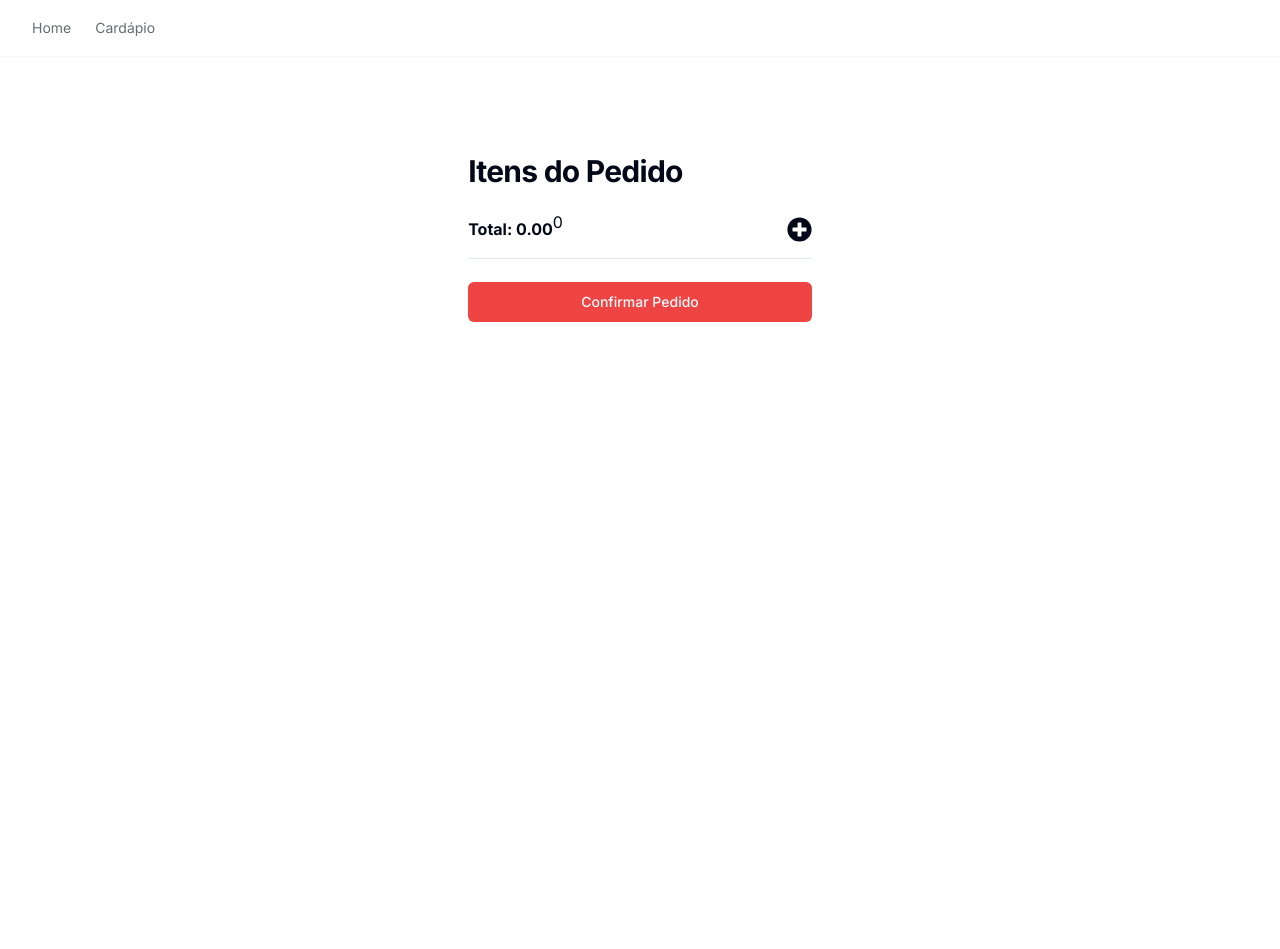
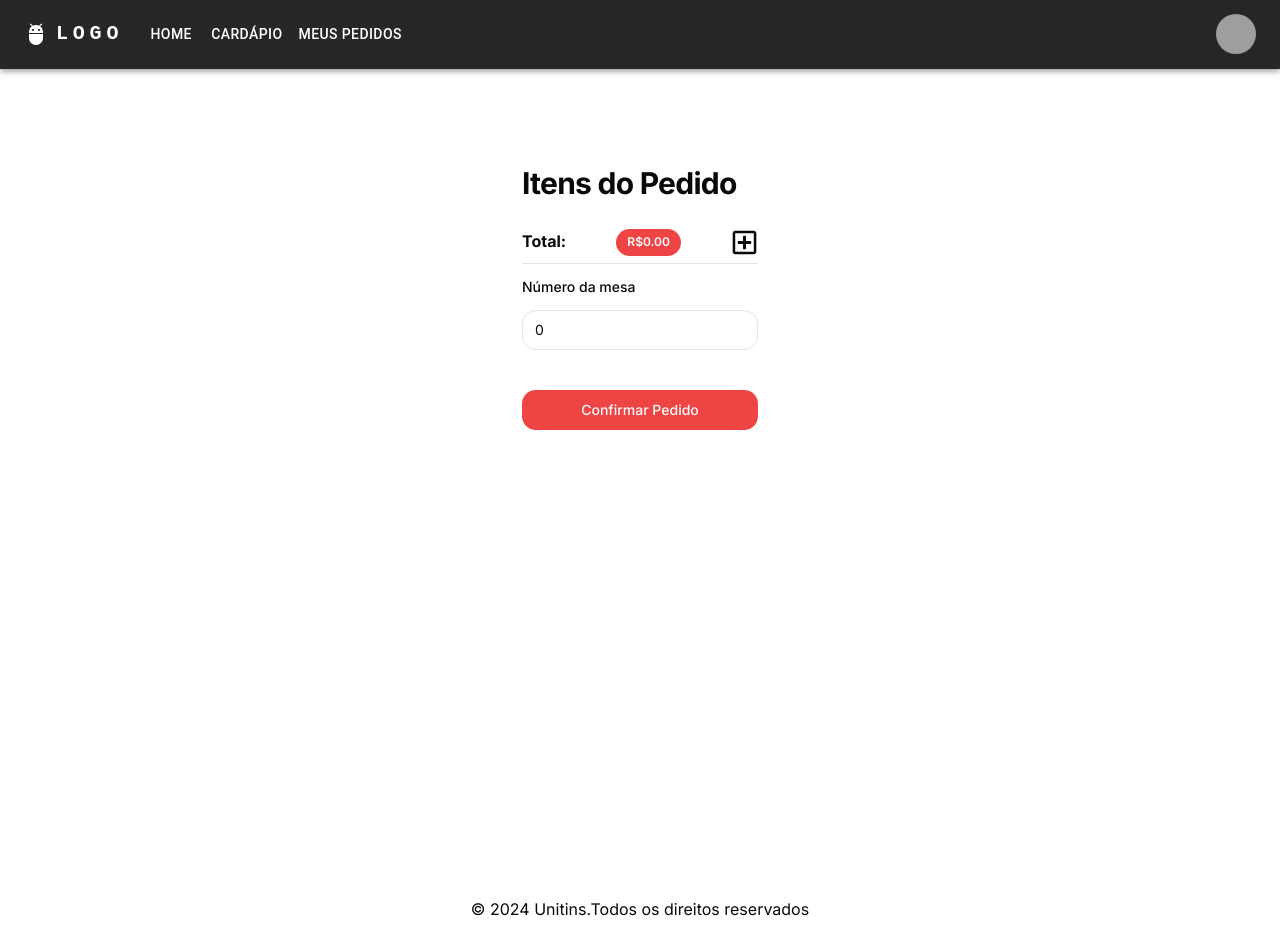
Before and after one commit to LucasJoseds/TP-III-front_end, a Next.js app: page /pedido/pedido-form in a window 1280 px wide. Before the commit the page ends 857 px from the top, so only its background shows below. Built offline with nearby package versions, Linux system fonts and the light colour scheme; grey boxes are pictures that could not be loaded.

Commit message:
Adicionando Header e finalizando página de pedido

```diff
--- a/package.json
+++ b/package.json
@@ -13,6 +13,7 @@
     "@emotion/styled": "^11.11.5",
     "@mui/icons-material": "^5.15.19",
     "@mui/material": "^5.15.19",
+    "@nextui-org/react": "^2.4.1",
     "@radix-ui/react-avatar": "^1.0.4",
     "@radix-ui/react-label": "^2.0.2",
     "@radix-ui/react-slot": "^1.0.2",
--- a/src/app/cardapio/cardapio-list/page.tsx
+++ b/src/app/cardapio/cardapio-list/page.tsx
@@ -8,6 +8,7 @@ import { Avatar, AvatarFallback, AvatarImage } from "@/components/ui/avatar";
 import { useRouter } from "next/navigation";
 import { useState, useEffect } from "react";
 import { ItemCardapio } from "@/app/pedido/pedido-form/page";
+import { Badge } from "@/components/ui/badge";
 
 
 async function fetchCardapio(): Promise<Cardapio[]> {
@@ -54,7 +55,7 @@ export default function CardapioList() {
             const itemAdd: ItemCardapio = {
                 cardapio: cardapioN,
                 quantidade: 1,
-                cardapioId:cardapioID,
+                cardapioId: cardapioID,
             };
             currentOrder.push(itemAdd);
         }
@@ -67,9 +68,9 @@ export default function CardapioList() {
 
     return (
         <div className="">
-            <h1 className="scroll-m-20 text-4xl font-extrabold tracking-tight lg:text-5xl mb-10"> Cardápio</h1>
+            <h1 className="scroll-m-20 text-4xl font-extrabold tracking-tight lg:text-5xl mb-10"> Cardápio do dia</h1>
 
-            <div className="grid grid-cols-4 gap-8">
+            <div className="grid grid-cols-4 gap-12">
                 {cardapios.map(c => (
                     <Card key={c.id}>
                         <CardHeader className="flex-row gap-4 intems-center">
@@ -81,9 +82,17 @@ export default function CardapioList() {
                             </Avatar>
                             <CardTitle>{c.nome}</CardTitle>
                         </CardHeader>
-                        <CardContent>{c.descricao}</CardContent>
-                        <CardFooter className="flex justify-between"><p>R$: {c.preco},00</p>
-                            <Button variant={"destructive"} onClick={() => handleOrder(c.id)} > Adicionar ao pedido</Button>
+                        <CardContent>
+                            <CardDescription>{c.descricao}
+                            </CardDescription>
+                        </CardContent>
+                        <CardContent>
+                            <Badge className="btn-preco">R$:{c.preco},00</Badge>
+                        </CardContent>
+                        <CardFooter>
+                            <div className="grid w-full items-center gap-4">
+                                <Button variant={"destructive"} onClick={() => handleOrder(c.id)} > Adicionar ao pedido</Button>
+                            </div>
                         </CardFooter>
                     </Card>
                 ))}
--- a/src/app/globals.css
+++ b/src/app/globals.css
@@ -2,69 +2,54 @@
   @tailwind components;
   @tailwind utilities;
 
+
 @layer base {
   :root {
     --background: 0 0% 100%;
-      --foreground: 222.2 84% 4.9%;
-
+    --foreground: 240 10% 3.9%;
     --card: 0 0% 100%;
-      --card-foreground: 222.2 84% 4.9%;
-
+    --card-foreground: 240 10% 3.9%;
     --popover: 0 0% 100%;
-      --popover-foreground: 222.2 84% 4.9%;
-
-      --primary: 222.2 47.4% 11.2%;
-      --primary-foreground: 210 40% 98%;
-
-      --secondary: 210 40% 96.1%;
-      --secondary-foreground: 222.2 47.4% 11.2%;
-
-      --muted: 210 40% 96.1%;
-      --muted-foreground: 215.4 16.3% 46.9%;
-
-      --accent: 210 40% 96.1%;
-      --accent-foreground: 222.2 47.4% 11.2%;
-
+    --popover-foreground: 240 10% 3.9%;
+    --primary: 142.1 76.2% 36.3%;
+    --primary-foreground: 355.7 100% 97.3%;
+    --secondary: 240 4.8% 95.9%;
+    --secondary-foreground: 240 5.9% 10%;
+    --muted: 240 4.8% 95.9%;
+    --muted-foreground: 240 3.8% 46.1%;
+    --accent: 240 4.8% 95.9%;
+    --accent-foreground: 240 5.9% 10%;
     --destructive: 0 84.2% 60.2%;
-      --destructive-foreground: 210 40% 98%;
-
-      --border: 214.3 31.8% 91.4%;
-      --input: 214.3 31.8% 91.4%;
-      --ring: 222.2 84% 4.9%;
-
-      --radius: 0.5rem;
+    --destructive-foreground: 0 0% 98%;
+    --border: 240 5.9% 90%;
+    --input: 240 5.9% 90%;
+    --ring: 142.1 76.2% 36.3%;
+    --radius: 1rem;
   }
 
   .dark {
-      --background: 222.2 84% 4.9%;
-      --foreground: 210 40% 98%;
-
-      --card: 222.2 84% 4.9%;
-      --card-foreground: 210 40% 98%;
-
-      --popover: 222.2 84% 4.9%;
-      --popover-foreground: 210 40% 98%;
-
-      --primary: 210 40% 98%;
-      --primary-foreground: 222.2 47.4% 11.2%;
-
-      --secondary: 217.2 32.6% 17.5%;
-      --secondary-foreground: 210 40% 98%;
-
-      --muted: 217.2 32.6% 17.5%;
-      --muted-foreground: 215 20.2% 65.1%;
-
-      --accent: 217.2 32.6% 17.5%;
-      --accent-foreground: 210 40% 98%;
-
+    --background: 20 14.3% 4.1%;
+    --foreground: 0 0% 95%;
+    --card: 24 9.8% 10%;
+    --card-foreground: 0 0% 95%;
+    --popover: 0 0% 9%;
+    --popover-foreground: 0 0% 95%;
+    --primary: 142.1 70.6% 45.3%;
+    --primary-foreground: 144.9 80.4% 10%;
+    --secondary: 240 3.7% 15.9%;
+    --secondary-foreground: 0 0% 98%;
+    --muted: 0 0% 15%;
+    --muted-foreground: 240 5% 64.9%;
+    --accent: 12 6.5% 15.1%;
+    --accent-foreground: 0 0% 98%;
     --destructive: 0 62.8% 30.6%;
-      --destructive-foreground: 210 40% 98%;
-
-      --border: 217.2 32.6% 17.5%;
-      --input: 217.2 32.6% 17.5%;
-      --ring: 212.7 26.8% 83.9%;
+    --destructive-foreground: 0 85.7% 97.3%;
+    --border: 240 3.7% 15.9%;
+    --input: 240 3.7% 15.9%;
+    --ring: 142.4 71.8% 29.2%;
   }
 }
+
 
   @layer base {
     * {
--- a/src/app/layout.tsx
+++ b/src/app/layout.tsx
@@ -2,11 +2,15 @@ import type { Metadata } from "next";
 import { Inter } from "next/font/google";
 import "./globals.css";
 import Header from "@/components/Header";
+import App from "next/app";
+import AppBar from "@/components/AppBar";
+import Footer from "@/components/Footer";
+
 
 const inter = Inter({ subsets: ["latin"] });
 
 export const metadata: Metadata = {
-  title: "Create Next App",
+  title: "Restaurante",
   description: "Generated by create next app",
 };
 
@@ -20,11 +24,12 @@ export default function RootLayout({
     <html lang="en">
 
       <body className={inter.className}>
-        <Header/>
-
+        <AppBar/>
         <div className="flex min-h-screen flex-col items-center justify-between p-24">
           {children}
         </div>
+
+        <Footer/>
       </body>
 
     </html>
--- a/src/app/pedido/pedido-form/page.tsx
+++ b/src/app/pedido/pedido-form/page.tsx
@@ -7,8 +7,12 @@ import Link from "next/link";
 import { Button, buttonVariants } from "@/components/ui/button";
 import { Card, CardContent, CardDescription, CardFooter, CardHeader, CardTitle } from "@/components/ui/card";
 import { Badge } from "@/components/ui/badge";
-import { FaPlusCircle } from "react-icons/fa";
 import { Pedido } from "@/app/interface/Pedido";
+import { FaRegTrashAlt } from "react-icons/fa";
+import { Input } from "@/components/ui/input";
+import { FaRegPlusSquare } from "react-icons/fa";
+import { FaPlus, FaMinus } from "react-icons/fa";
+import { Label } from "@/components/ui/label";
 
 
 
@@ -26,7 +30,7 @@ export default function PedidoForm() {
     const [items, setItems] = useState<ItemCardapio[]>([]);
     const [total, setTotal] = useState(0);
     const [numeroMesa, setNumeroMesa] = useState(0);
-    const clienteId=3;
+    const clienteId = 2;
 
     useEffect(() => {
         const currentOrder = JSON.parse(localStorage.getItem("pedido") || "[]");
@@ -43,6 +47,30 @@ export default function PedidoForm() {
         setTotal(total);
     }
 
+    const handleDecrement = (itemId: number) => {
+        const updatedItems = items.map(item => {
+            if (item.cardapio.id === itemId && item.quantidade > 1) {
+                return { ...item, quantidade: item.quantidade - 1 };
+            }
+            return item;
+        }).filter(item => item.quantidade > 0);
+        setItems(updatedItems);
+        localStorage.setItem("pedido", JSON.stringify(updatedItems));
+        calculateTotal(updatedItems);
+    };
+
+    const handleIncrement = (itemId: number) => {
+        const updatedItems = items.map(item => {
+            if (item.cardapio.id === itemId) {
+                return { ...item, quantidade: item.quantidade + 1 };
+            }
+            return item;
+        });
+        setItems(updatedItems);
+        localStorage.setItem("pedido", JSON.stringify(updatedItems));
+        calculateTotal(updatedItems);
+    };
+
     const handleSubmit = async () => {
         const currentOrder = JSON.parse(localStorage.getItem("pedido") || "[]") as ItemCardapio[];
 
@@ -52,7 +80,7 @@ export default function PedidoForm() {
             itens: currentOrder.map((item) => ({
                 quantidade: item.quantidade,
                 valor: item.cardapio.preco * item.quantidade,
-                cardapioId:item.cardapio.id
+                cardapioId: item.cardapio.id
 
             })),
             numeroMesa: numeroMesa
@@ -78,6 +106,13 @@ export default function PedidoForm() {
         }
     };
 
+    const handleDelete = (itemId: number) => {
+        const updatedItems = items.filter(item => item.cardapio.id !== itemId);
+        setItems(updatedItems);
+        localStorage.setItem("pedido", JSON.stringify(updatedItems));
+        calculateTotal(updatedItems);
+    };
+
 
     return (
         <div>
@@ -86,35 +121,48 @@ export default function PedidoForm() {
             <div className="row gap-8 mt-3">
                 {items.map(item => (
                     <Card className="mt-3" key={item.cardapio.id}>
-                            <CardHeader className="flex-row gap-4 items-center">
+                        <CardHeader className="flex-row gap-4 items-center flex justify-between">
                             <CardTitle>{item.cardapio.nome}</CardTitle>
+                            <FaRegTrashAlt onClick={() => handleDelete(item.cardapio.id)} className="cursor-pointer" />
                         </CardHeader>
                         <CardContent>
                             <CardDescription className="flex-row gap-4 items-centers">{item.cardapio.descricao}</CardDescription>
                         </CardContent>
                         <CardFooter className="flex justify-between">
                             <p className="font-bold">R$ {item.cardapio.preco},00</p>
+                            <div className="flex items-center gap-2">
+                                <FaMinus onClick={() => handleDecrement(item.cardapio.id)} className="cursor-pointer" size={10} />
                                 <Badge variant={"destructive"}>{item.quantidade}</Badge>
+                                <FaPlus onClick={() => handleIncrement(item.cardapio.id)} className="cursor-pointer" size={10} />
+                            </div>
                         </CardFooter>
                     </Card>
+
                 ))}
+
             </div>
+
             <div className="flex justify-between">
-                    <h2 className="mt-4 font-bold">Total: {total.toFixed(2)}</h2>
-                    <input type="number" value={numeroMesa} onChange={e => setNumeroMesa(parseInt(e.target.value))} placeholder="Número da Mesa" />
+                <h4 className="mt-4 font-bold ">Total:</h4>
+                <Badge className="items-center mt-4" variant={"destructive"}>
+                        R${total.toFixed(2)}
+                    </Badge>
                 <Link className="mt-4" href={"/cardapio/cardapio-list"}>
-                        <FaPlusCircle size={25} />
+                    <FaRegPlusSquare size={27} />
                 </Link>
 
             </div>
             <div className="relative">
-                    <div className="absolute inset-0 flex items-center mt-4">
+                <div className="absolute inset-0 flex items-center mt-2">
                     <span className="w-full border-t"></span>
                 </div>
             </div>
+            <div className="grid w-full items-center gap-4 mt-6">
+                <Label htmlFor="preco">Número da mesa</Label>
+                <Input type="number" value={numeroMesa} onChange={e => setNumeroMesa(parseInt(e.target.value))} placeholder="Número da Mesa" />
+            </div>
 
             <div className="grid w-full items-center gap-4">
-
                 <Button className="mt-10" variant={"destructive"} onClick={handleSubmit}>Confirmar Pedido</Button>
             </div>
 
--- /dev/null
+++ b/src/components/AppBar.tsx
@@ -0,0 +1,193 @@
+"use client";
+
+import * as React from 'react';
+import AppBar from '@mui/material/AppBar';
+import Box from '@mui/material/Box';
+import Toolbar from '@mui/material/Toolbar';
+import IconButton from '@mui/material/IconButton';
+import Typography from '@mui/material/Typography';
+import Menu from '@mui/material/Menu';
+import MenuIcon from '@mui/icons-material/Menu';
+import Container from '@mui/material/Container';
+import Avatar from '@mui/material/Avatar';
+import Button from '@mui/material/Button';
+import Tooltip from '@mui/material/Tooltip';
+import MenuItem from '@mui/material/MenuItem';
+import AdbIcon from '@mui/icons-material/Adb';
+import { ThemeProvider, createTheme } from '@mui/material/styles';
+import { useRouter } from 'next/navigation';
+
+const pages = ['Home', 'Cardápio', 'Meus pedidos'];
+const settings = ['Profile', 'Account', 'Dashboard', 'Logout'];
+
+function ResponsiveAppBar() {
+  const router = useRouter();
+  const [anchorElNav, setAnchorElNav] = React.useState<null | HTMLElement>(null);
+  const [anchorElUser, setAnchorElUser] = React.useState<null | HTMLElement>(null);
+
+  const handleOpenNavMenu = (event: React.MouseEvent<HTMLElement>) => {
+    setAnchorElNav(event.currentTarget);
+  };
+  const handleOpenUserMenu = (event: React.MouseEvent<HTMLElement>) => {
+    setAnchorElUser(event.currentTarget);
+  };
+
+  const handleCloseNavMenu = () => {
+    setAnchorElNav(null);
+  };
+
+  const handleCloseUserMenu = () => {
+    setAnchorElUser(null);
+  };
+
+  const handlePageClick = (page: string) => {
+    handleCloseNavMenu();
+    if (page === 'Home') {
+      router.push('/');
+    }
+
+    if (page === 'Cardápio') {
+        router.push('/cardapio/cardapio-list');
+      }
+
+      if (page === 'Meus pedidos') {
+        router.push('/cardapio/cardapio-list');
+      }
+  };
+
+  const darkTheme = createTheme({
+    palette: {
+      mode: 'dark',
+      primary: {
+        main: '#1976d2',
+      },
+    },
+  });
+
+  return (
+    <ThemeProvider theme={darkTheme}>
+    <AppBar position="static">
+      <Container maxWidth="xl">
+        <Toolbar disableGutters>
+          <AdbIcon sx={{ display: { xs: 'none', md: 'flex' }, mr: 1 }} />
+          <Typography
+            variant="h6"
+            noWrap
+            component="a"
+            href="#app-bar-with-responsive-menu"
+            sx={{
+              mr: 2,
+              display: { xs: 'none', md: 'flex' },
+              fontFamily: 'monospace',
+              fontWeight: 700,
+              letterSpacing: '.3rem',
+              color: 'inherit',
+              textDecoration: 'none',
+            }}
+          >
+            LOGO
+          </Typography>
+
+          <Box sx={{ flexGrow: 1, display: { xs: 'flex', md: 'none' } }}>
+            <IconButton
+              size="large"
+              aria-label="account of current user"
+              aria-controls="menu-appbar"
+              aria-haspopup="true"
+              onClick={handleOpenNavMenu}
+              color="inherit"
+            >
+              <MenuIcon />
+            </IconButton>
+            <Menu
+              id="menu-appbar"
+              anchorEl={anchorElNav}
+              anchorOrigin={{
+                vertical: 'bottom',
+                horizontal: 'left',
+              }}
+              keepMounted
+              transformOrigin={{
+                vertical: 'top',
+                horizontal: 'left',
+              }}
+              open={Boolean(anchorElNav)}
+              onClose={handleCloseNavMenu}
+              sx={{
+                display: { xs: 'block', md: 'none' },
+              }}
+            >
+              {pages.map((page) => (
+                <MenuItem key={page} onClick={()=>handlePageClick(page)}>
+                  <Typography textAlign="center">{page}</Typography>
+                </MenuItem>
+              ))}
+            </Menu>
+          </Box>
+          <AdbIcon sx={{ display: { xs: 'flex', md: 'none' }, mr: 1 }} />
+          <Typography
+            variant="h5"
+            noWrap
+            component="a"
+            href="#app-bar-with-responsive-menu"
+            sx={{
+              mr: 2,
+              display: { xs: 'flex', md: 'none' },
+              flexGrow: 1,
+              fontFamily: 'monospace',
+              fontWeight: 700,
+              letterSpacing: '.3rem',
+              color: 'inherit',
+              textDecoration: 'none',
+            }}
+          >
+            LOGO
+          </Typography>
+          <Box sx={{ flexGrow: 1, display: { xs: 'none', md: 'flex' } }}>
+            {pages.map((page) => (
+              <Button
+                key={page}
+                onClick={()=>handlePageClick(page)}
+                sx={{ my: 2, color: 'white', display: 'block' }}
+              >
+                {page}
+              </Button>
+            ))}
+          </Box>
+
+          <Box sx={{ flexGrow: 0 }}>
+            <Tooltip title="Open settings">
+              <IconButton onClick={handleOpenUserMenu} sx={{ p: 0 }}>
+                <Avatar alt="Remy Sharp" src="/static/images/avatar/2.jpg" />
+              </IconButton>
+            </Tooltip>
+            <Menu
+              sx={{ mt: '45px' }}
+              id="menu-appbar"
+              anchorEl={anchorElUser}
+              anchorOrigin={{
+                vertical: 'top',
+                horizontal: 'right',
+              }}
+              keepMounted
+              transformOrigin={{
+                vertical: 'top',
+                horizontal: 'right',
+              }}
+              open={Boolean(anchorElUser)}
+              onClose={handleCloseUserMenu}
+            >
+              {settings.map((setting) => (
+                <MenuItem key={setting} onClick={handleCloseUserMenu}>
+                  <Typography textAlign="center">{setting}</Typography>
+                </MenuItem>
+              ))}
+            </Menu>
+          </Box>
+        </Toolbar>
+      </Container>
+    </AppBar>
+    </ThemeProvider>
+  );
+}
+export default ResponsiveAppBar;
--- /dev/null
+++ b/src/components/Footer.tsx
@@ -0,0 +1,11 @@
+export default function Footer(){
+
+    return(
+        <footer className="d-flex flex-wrap justify-content-between align-items-center py-3 my-4 border-top">
+
+                <div className="col-md-4 d-flex align-items-center">
+                    <p className="text-center">© 2024 Unitins.Todos os direitos reservados</p>
+                </div>
+        </footer>
+    )
+}
```
Also changed, not shown: src/app/page.tsx (+21 -4 lines), 1 other file (tests, documents, lock files or other folders). Lines whose indentation alone changed are shown as unchanged.
